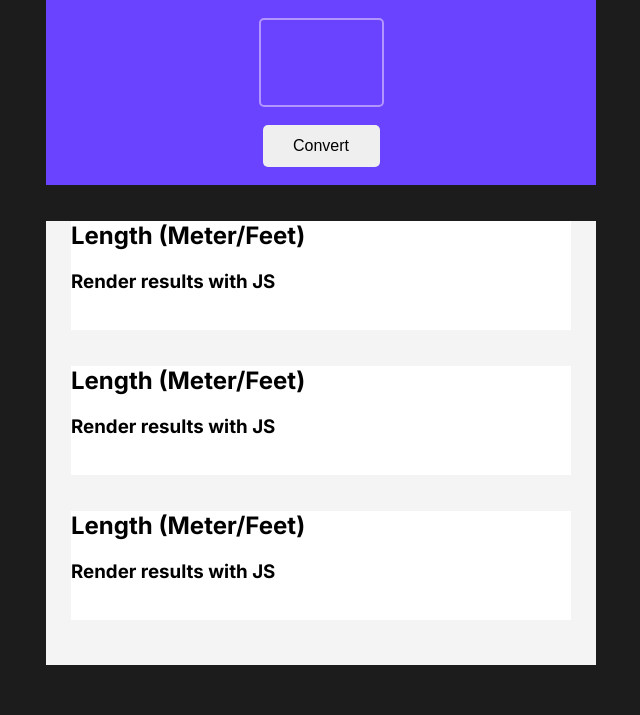
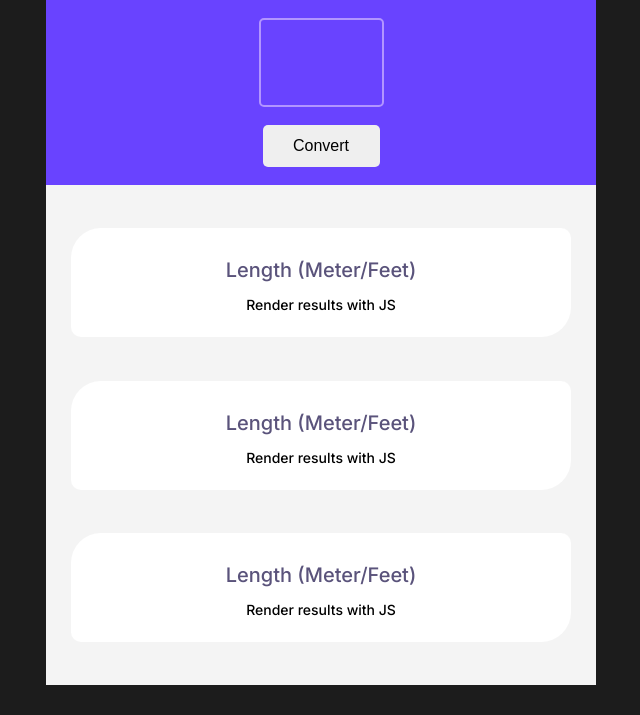
Before and after one commit to dscardona/unit-converter, a plain HTML site: page index.html in a window 1280 px wide. Shown: the part 130-845 px from the top of the page, without its empty margins (319-959 px from the left). Drawn offline with Linux system fonts and the light colour scheme.

Commit message:
Style main section

```diff
--- a/styles.css
+++ b/styles.css
@@ -40,14 +40,32 @@ button {
 
 .main {
     width: 550px;
-    height: 444px;
+    height: 500px;
     background-color: #F4F4F4;
-    margin: 0px auto 30px;;
+    margin: 0px auto 30px;
+    display: flex;
+    flex-direction: column;
+    justify-content: space-evenly;
+    align-items: center;
+    text-align: center;
 }
 
 .result-section {
     background-color: white;
     height: 109px;
     width: 500px;
-    margin: 36px auto 23px;
+    border-radius: 30px 10px;
 }
+
+h2 {
+    margin: 0px;
+    padding-top: 30px;
+    font-size: 20px;
+    font-weight: 500;
+    color: #5A537B;
+}
+
+h3 {
+    font-size: 14px;
+    font-weight: 400;
+}
```
